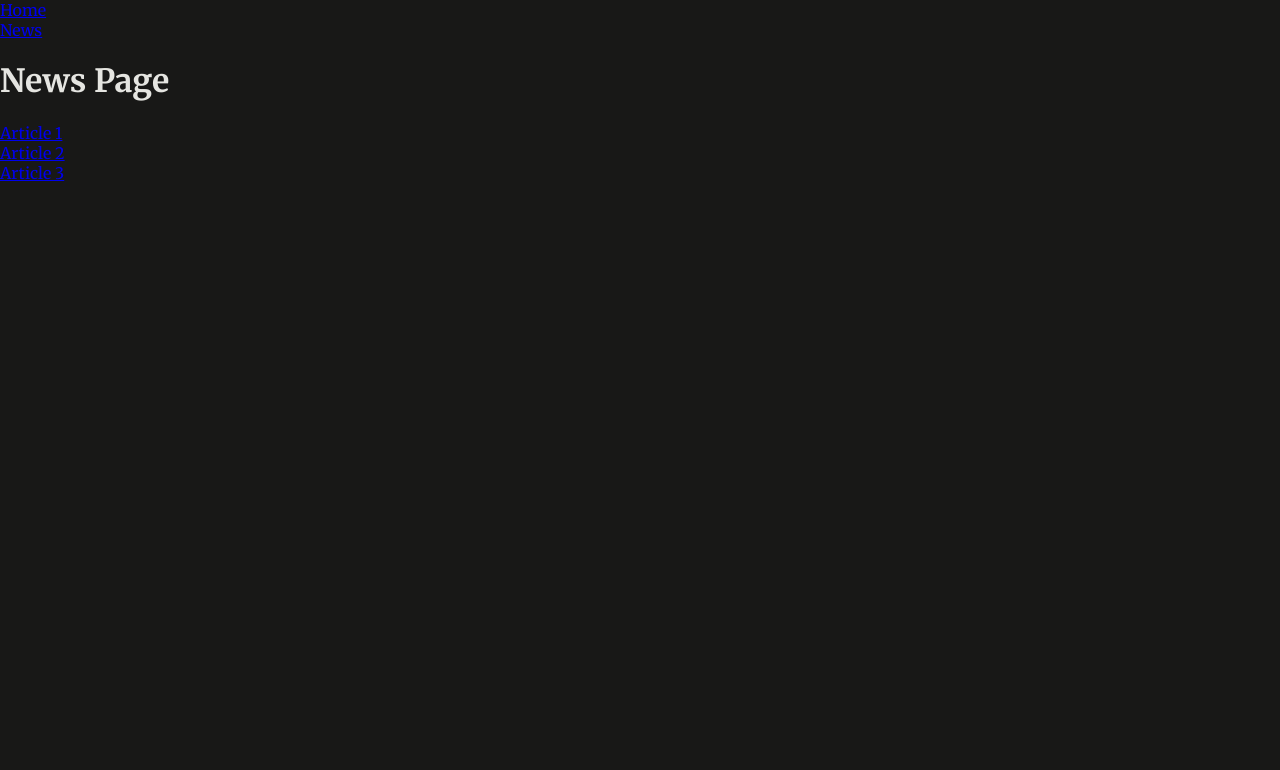
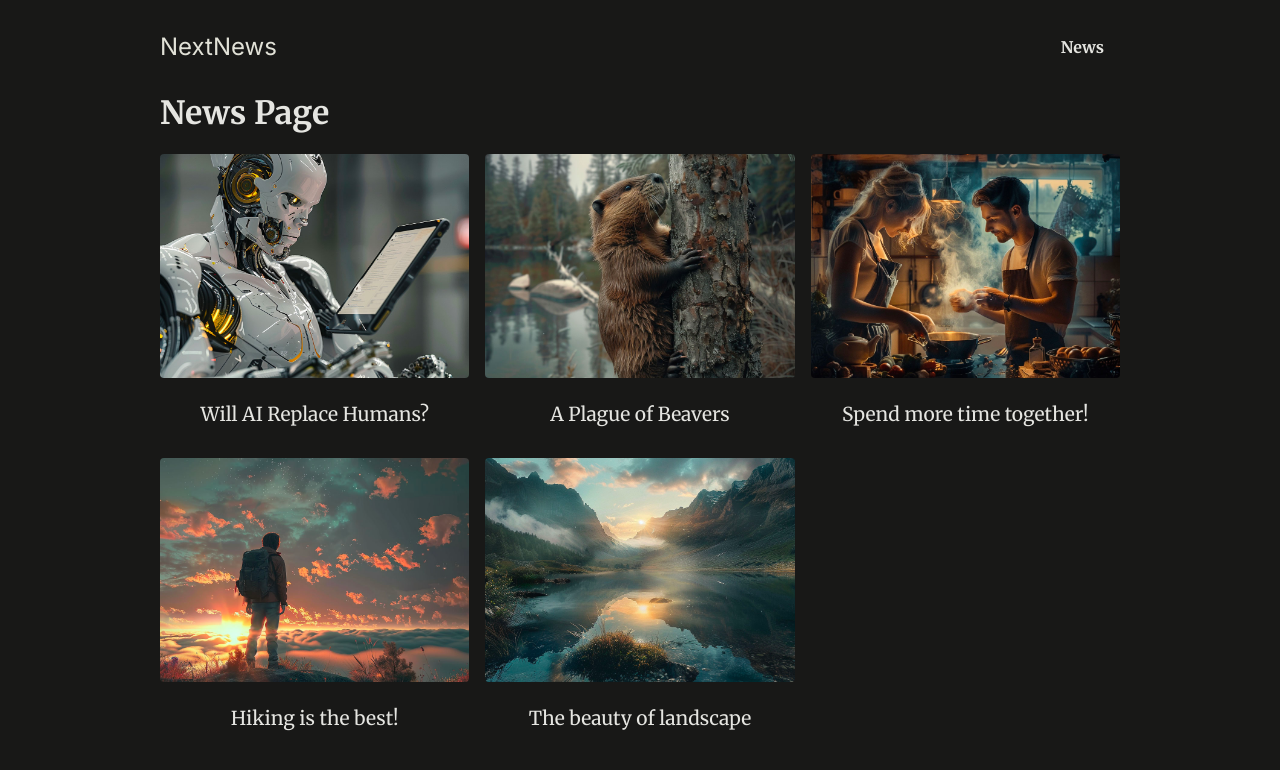
Before and after one commit to judo2000/routing-app, a Next.js app: page /news in a window 1280 px wide. Shown: the top 770 px of the page. Built offline with nearby package versions, Linux system fonts and the light colour scheme.

Commit message:
Add styling and dummy data with actual links from news page

```diff
--- a/app/layout.js
+++ b/app/layout.js
@@ -10,8 +10,10 @@ export default function RootLayout({ children }) {
   return (
     <html lang="en">
       <body>
-        <MainHeader />
-        {children}
+        <div id="page">
+          <MainHeader />
+          {children}
+        </div>
       </body>
     </html>
   );
--- a/app/news/page.js
+++ b/app/news/page.js
@@ -1,19 +1,23 @@
 import Link from "next/link";
+
+import { DUMMY_NEWS } from "@/dummy-news";
 
 export default function NewsPage() {
   return (
     <>
       <h1>News Page</h1>
-      <ul>
-        <li>
-          <Link href="/news/article-1">Article 1</Link>
-        </li>
-        <li>
-          <Link href="/news/article-2">Article 2</Link>
-        </li>
-        <li>
-          <Link href="/news/article-3">Article 3</Link>
-        </li>
+      <ul className="news-list">
+        {DUMMY_NEWS.map((newsItem) => (
+          <li key={newsItem.id}>
+            <Link href={`/news/${newsItem.slug}`}>
+              <img
+                src={`/images/news/${newsItem.image}`}
+                alt={newsItem.title}
+              />
+              <span>{newsItem.title}</span>
+            </Link>
+          </li>
+        ))}
       </ul>
     </>
   );
--- a/comonents/main-header.js
+++ b/comonents/main-header.js
@@ -2,13 +2,17 @@ import Link from "next/link";
 
 export default function MainHeader() {
   return (
-    <ul>
-      <li>
-        <Link href="/">Home</Link>
-      </li>
-      <li>
-        <Link href="/news">News</Link>
-      </li>
-    </ul>
+    <header id="main-header">
+      <div id="logo">
+        <Link href="/">NextNews</Link>
+      </div>
+      <nav>
+        <ul>
+          <li>
+            <Link href="/news">News</Link>
+          </li>
+        </ul>
+      </nav>
+    </header>
   );
 }
--- /dev/null
+++ b/dummy-news.js
@@ -0,0 +1,47 @@
+export const DUMMY_NEWS = [
+  {
+    id: "n1",
+    slug: "will-ai-replace-humans",
+    title: "Will AI Replace Humans?",
+    image: "ai-robot.jpg",
+    date: "2021-07-01",
+    content:
+      "Since late 2022 AI is on the rise and therefore many people worry whether AI will replace humans. The answer is not that simple. AI is a tool that can be used to automate tasks, but it can also be used to augment human capabilities. The future is not set in stone, but it is clear that AI will play a big role in the future. The question is how we will use it.",
+  },
+  {
+    id: "n2",
+    slug: "beaver-plague",
+    title: "A Plague of Beavers",
+    image: "beaver.jpg",
+    date: "2022-05-01",
+    content:
+      "Beavers are taking over the world. They are building dams everywhere and flooding entire cities. What can we do to stop them?",
+  },
+  {
+    id: "n3",
+    slug: "couple-cooking",
+    title: "Spend more time together!",
+    image: "couple-cooking.jpg",
+    date: "2024-03-01",
+    content:
+      "Cooking together is a great way to spend more time with your partner. It is fun and you get to eat something delicious afterwards. What are you waiting for? Get cooking!",
+  },
+  {
+    id: "n4",
+    slug: "hiking",
+    title: "Hiking is the best!",
+    image: "hiking.jpg",
+    date: "2024-01-01",
+    content:
+      "Hiking is a great way to get some exercise and enjoy the great outdoors. It is also a great way to clear your mind and reduce stress. So what are you waiting for? Get out there and start hiking!",
+  },
+  {
+    id: "n5",
+    slug: "landscape",
+    title: "The beauty of landscape",
+    image: "landscape.jpg",
+    date: "2022-07-01",
+    content:
+      "Landscape photography is a great way to capture the beauty of nature. It is also a great way to get outside and enjoy the great outdoors. So what are you waiting for? Get out there and start taking some pictures!",
+  },
+];
```
Also changed, not shown: app/news/[article]/page.js (deleted, +0 -8 lines), app/news/[slug]/page.js (added, +16 -0 lines).
